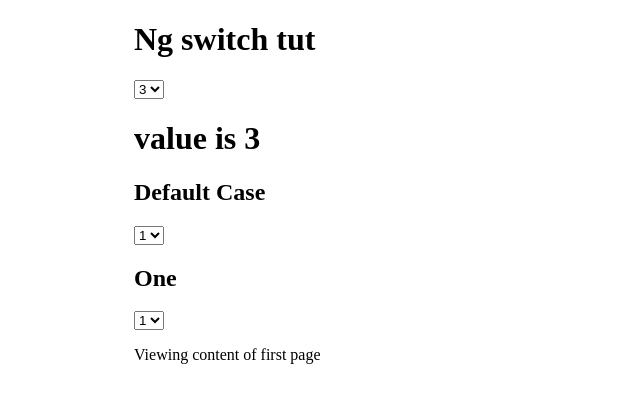
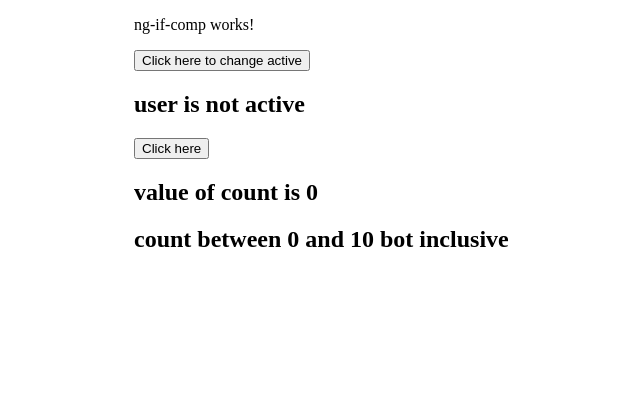
Before and after one commit to mohit2978/AngularBasics, an Angular app in the folder DirectivesLearn/: page / in a window 1280 px wide. Shown: the top 402 px of the page, without its empty margins (190-830 px from the left). Built offline with nearby package versions, Linux system fonts and the light colour scheme.

Commit message:
basic directives

```diff
--- a/DirectivesLearn/src/app/app.component.html
+++ b/DirectivesLearn/src/app/app.component.html
@@ -1,5 +1,4 @@
 
 <div class="container">
-  <h1>Ng switch tut</h1>
-  <app-switch-comp></app-switch-comp>
+ <app-ng-if-comp></app-ng-if-comp>
 </div>
--- a/DirectivesLearn/src/app/app.component.ts
+++ b/DirectivesLearn/src/app/app.component.ts
@@ -4,12 +4,14 @@ import { RouterOutlet } from '@angular/router';
 import { NgForComponent } from './components/ng-for/ng-for.component';
 import { SwitchCompComponent } from './components/switch-comp/switch-comp.component';
 import { FormsModule } from '@angular/forms';
+import { NgIfCompComponent } from './components/ng-if-comp/ng-if-comp.component';
 
 @Component({
   selector: 'app-root',
   standalone: true,
   imports: [CommonModule, RouterOutlet,
-    NgForComponent,SwitchCompComponent,FormsModule,CommonModule],
+    NgForComponent,SwitchCompComponent,FormsModule,
+    CommonModule,NgIfCompComponent],
   templateUrl: './app.component.html',
   styleUrl: './app.component.css'
 })
--- /dev/null
+++ b/DirectivesLearn/src/app/components/ng-if-comp/ng-if-comp.component.html
@@ -0,0 +1,32 @@
+<p>ng-if-comp works!</p>
+<!--<select [(ngModel)]="active">
+    <option value=true>true</option>
+    <option value=false>false</option>
+</select>
+-->
+<button (click)="changeactive()">Click here to change active</button>
+<div>
+    <div *ngIf=" active ;else elseBlock ">
+        <h2 >user is active</h2>
+    </div>
+</div>
+<ng-template #elseBlock>
+    <h2>user is not active</h2>
+</ng-template>
+
+<button (click)="incrCount()">Click here</button>
+<h2>value of count is {{count}}</h2>
+<div>
+    <div *ngIf=" count>=0 && count<=10  ">
+        <h2 >count between 0 and 10 bot inclusive</h2>
+    </div>
+    <div *ngIf=" count>=11 && count<=20 ">
+        <h2 >count between 11 and 20 bot inclusive</h2>
+    </div>
+    <div *ngIf=" count>=21 && count<=30 ">
+        <h2 >count between 21 and 30 bot inclusive</h2>
+    </div>
+    <div *ngIf="count < 0|| count > 30">
+        <h2>not in range kindly decrease the value</h2>
+      </div>
+</div>
--- /dev/null
+++ b/DirectivesLearn/src/app/components/ng-if-comp/ng-if-comp.component.ts
@@ -0,0 +1,22 @@
+import { CommonModule } from '@angular/common';
+import { Component } from '@angular/core';
+import { FormsModule } from '@angular/forms';
+
+@Component({
+  selector: 'app-ng-if-comp',
+  standalone: true,
+  imports: [CommonModule,FormsModule],
+  templateUrl: './ng-if-comp.component.html',
+  styleUrl: './ng-if-comp.component.css'
+})
+export class NgIfCompComponent {
+  active:boolean =false;
+  count:number=0;
+
+  incrCount(){
+    this.count=this.count+1;
+  }
+  changeactive(){
+    this.active=!this.active;
+  }
+}
```
Also changed, not shown: DirectivesLearn/src/app/components/ng-if-comp/ng-if-comp.component.css (added), 1 other file (tests, documents, lock files or other folders).
